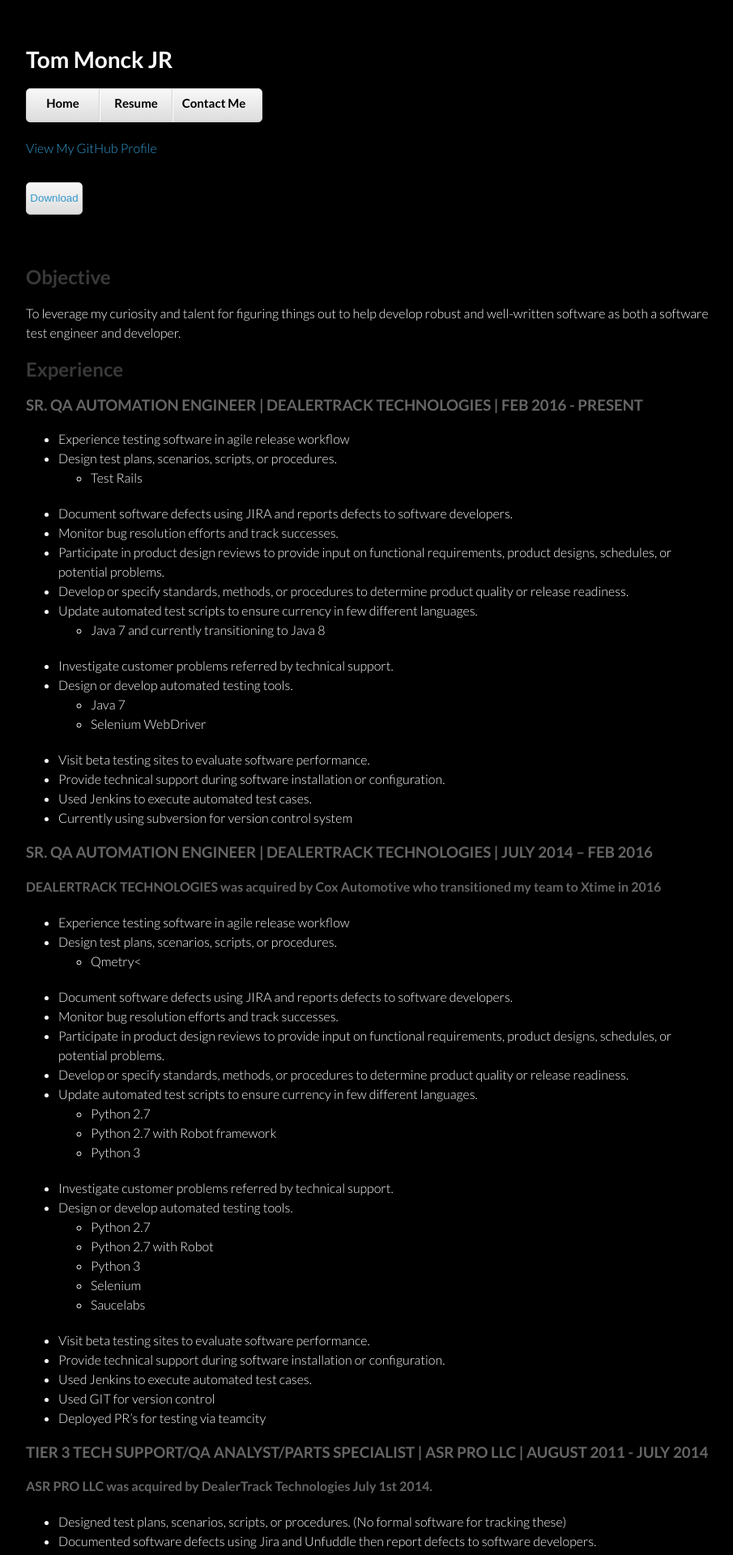
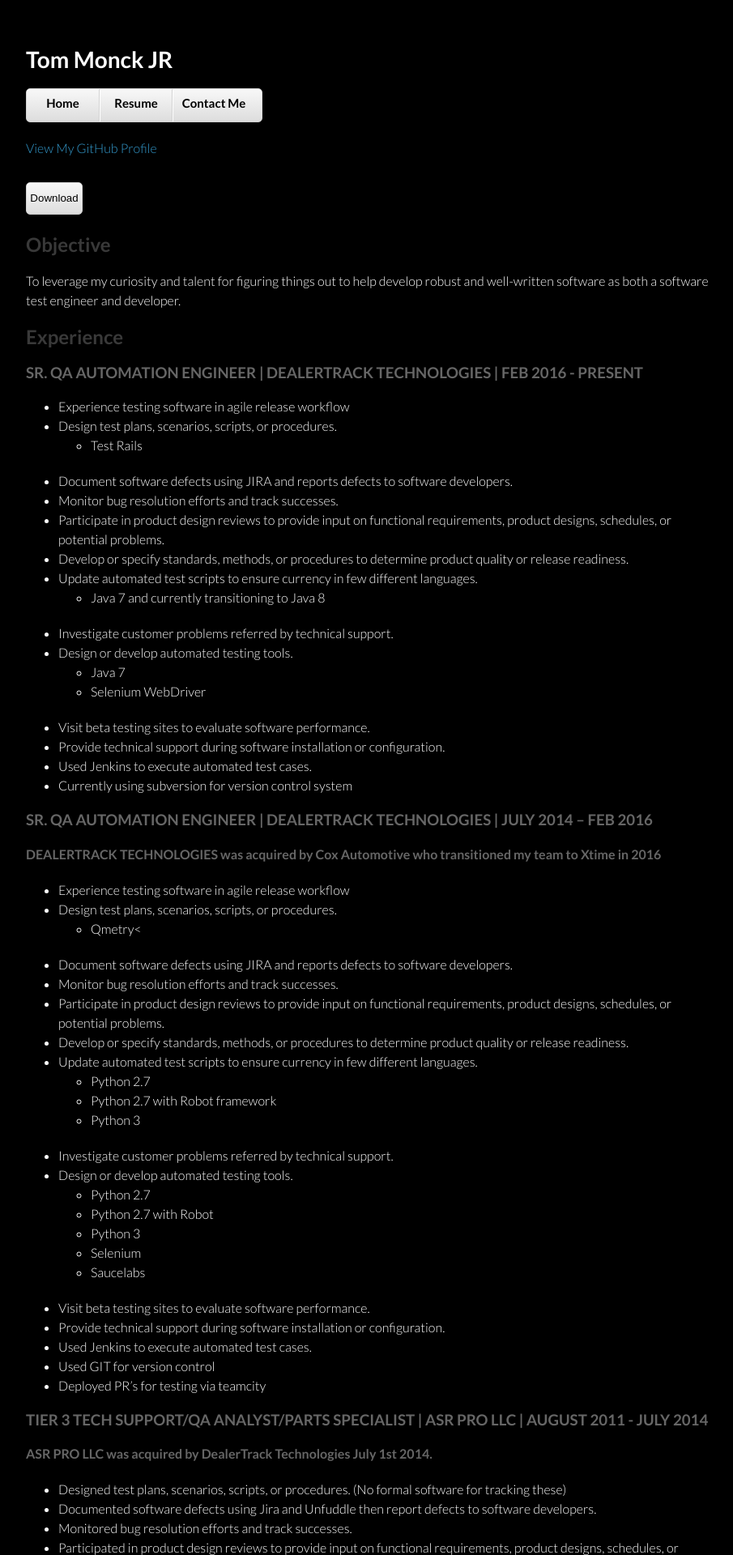
Before and after one commit to tmonck/tmonck.github.io, a Jekyll site: the page built from Resume.html, in a window 1280 px wide. Shown: the top 1920 px of the page at 81% size, without its empty margins (178-1083 px from the left). Built offline with Jekyll 4.4.1, drawn with Linux system fonts in a browser that asks for light colours.

```diff
--- a/Resume.html
+++ b/Resume.html
@@ -2,7 +2,9 @@
 layout: default
 title: Tom Monck JR by tmonck
 ---
-<p><button><a href="Documents/resume" download>Download</a></button><p>
+<form method="get" action="Documents/resume.docx">
+   <button type="submit">Download</button>
+</form>
 </br>
 
 <h2>Objective</h2>
```
